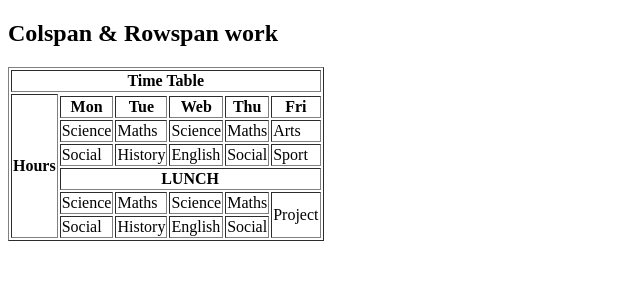
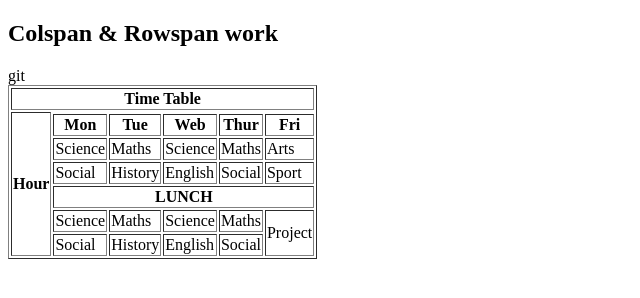
Before and after one commit to IshanRudani/Assignment-2-Table, a plain HTML site: page index.html in a window 1280 px wide. Shown: the whole page, without its empty margins (0-640 px from the left). Drawn offline with Linux system fonts and the light colour scheme.

Commit message:
First commit

```diff
--- a/index.html
+++ b/index.html
@@ -1,3 +1,4 @@
+
 <!DOCTYPE html>
 <html lang="en">
 <head>
@@ -14,21 +15,22 @@
         </thead>
         <tr>
             <th rowspan="7">
-                Hours
+                Hour
+
             </th>
         </tr>
         <tr>
             <th>Mon</th>
             <th>Tue</th>
             <th>Web</th>
-            <th>Thu</th>
+            <th>Thur</th>
             <th>Fri</th>
         </tr>
         <tr>
             <td>Science</td>
             <td>Maths</td>
             <td>Science</td>
-            <td>Maths</td>
+            <td>Maths</td>git
             <td>Arts</td>
         </tr>
         <tr>
```
Also changed, not shown: 1 other file.
